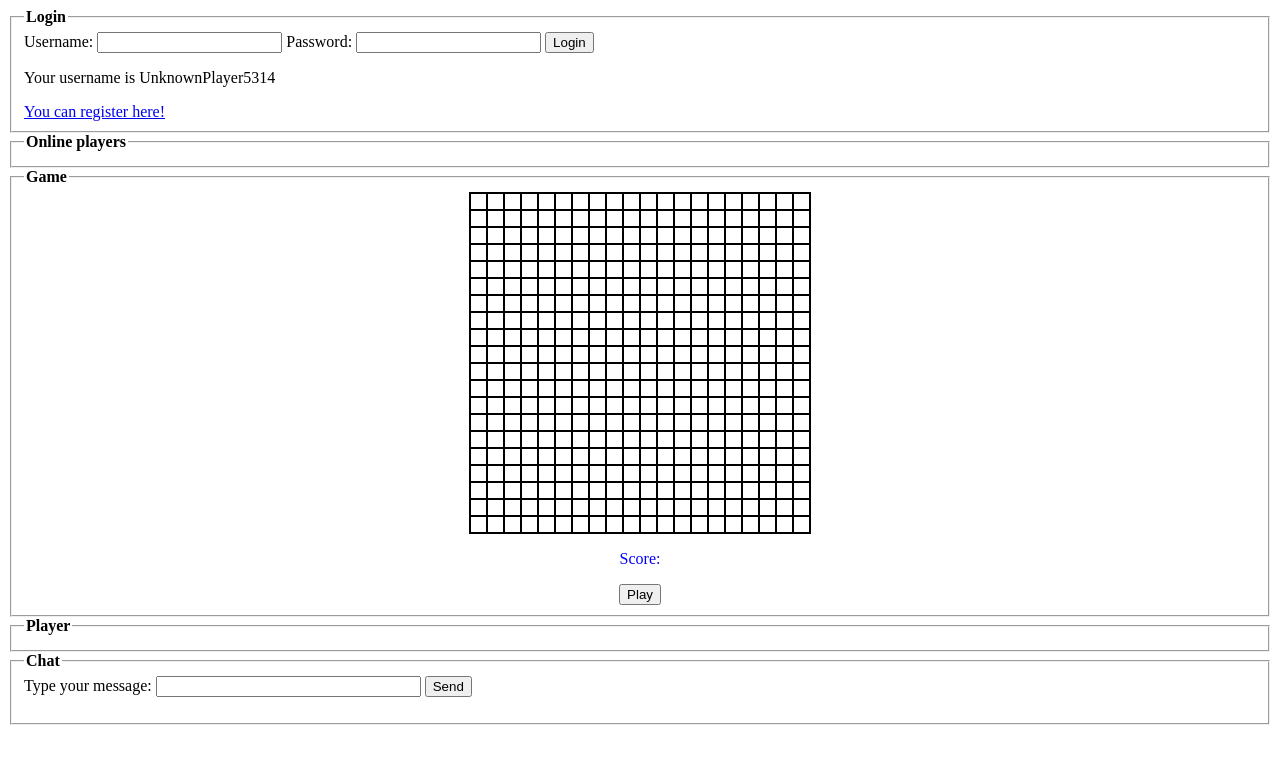
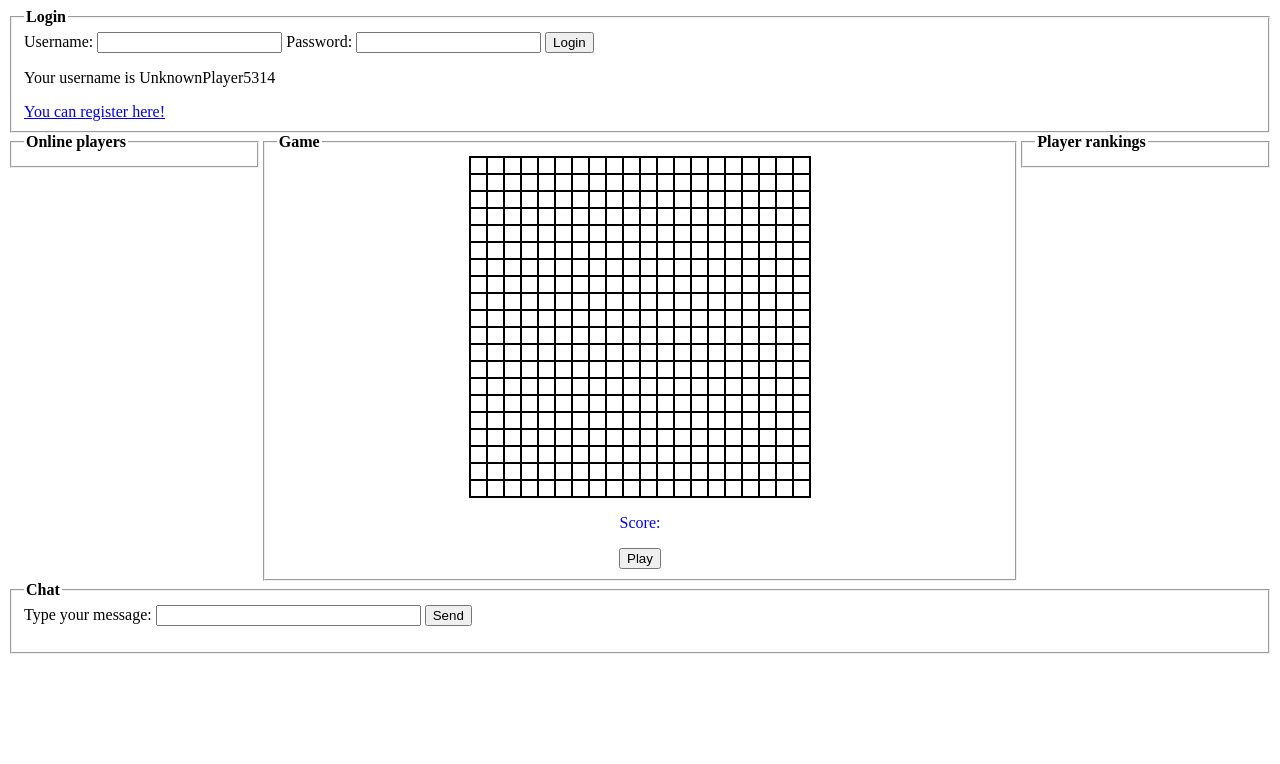
Before and after one commit to Fin3er/Matopeli_vsk_ryhma6, a website: page client/index.html in a window 1280 px wide. Drawn offline with nearby package versions, Linux system fonts and the light colour scheme; a script that the page names is missing.

Commit message:
index.html fix

```diff
--- a/client/index.html
+++ b/client/index.html
@@ -31,7 +31,7 @@
             <a href="register.html">You can register here!</a>
         </fieldset>
     </div>
-    <div id ="onlineplayers"> <fieldset><legend><strong>Online players</strong> <div id ="onlinelist"></div> </legend>  </fieldset> </div>
+    <div id ="onlineplayers"> <fieldset><legend><strong>Online players</strong> </legend> <div id ="onlinelist"></div></fieldset> </div>
     <div id ="game"><fieldset><legend><strong>Game</strong></legend>
         <div id="gameboard"> this is a placeholder for the gameboard</div>
         <div><p id="score">Score: </p> </div>
@@ -39,9 +39,9 @@
     </fieldset>
 </div>
 <div id ="rankings"><fieldset>
-    <legend><strong>Player</strong></legend></fieldset>
+    <legend><strong>Player rankings</strong></legend></fieldset>
 </div>
-
+ <br style="clear: left;" />
 <div id="chat">
     <fieldset>
         <legend><strong>Chat</strong></legend>
--- a/client/style.css
+++ b/client/style.css
@@ -30,6 +30,20 @@
 #gameboard .food_cell {
 	background-color: Magenta;
 }
+#onlineplayers {
+	float: left;
+	width: 20%;
+}
+
+
+#game {
+	float: left;
+	width: 60%;
+}
+#rankings {
+	float: left;
+	width: 20%;
+}
 
 #gameboard .superfood_cell {
 	background-color: Black;
@@ -59,3 +73,6 @@
 #gamecontrols{
 	text-align: center;
 }
+#rankings{
+	text-align: left;
+}
```
